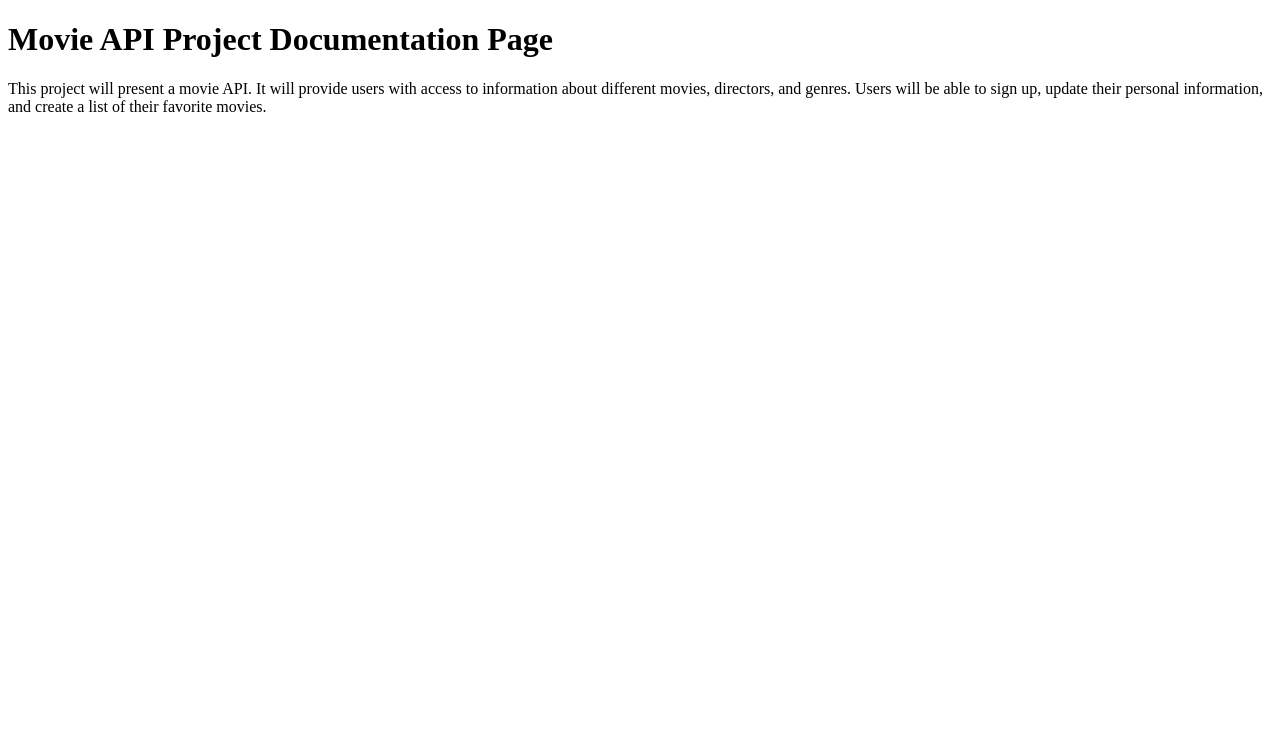
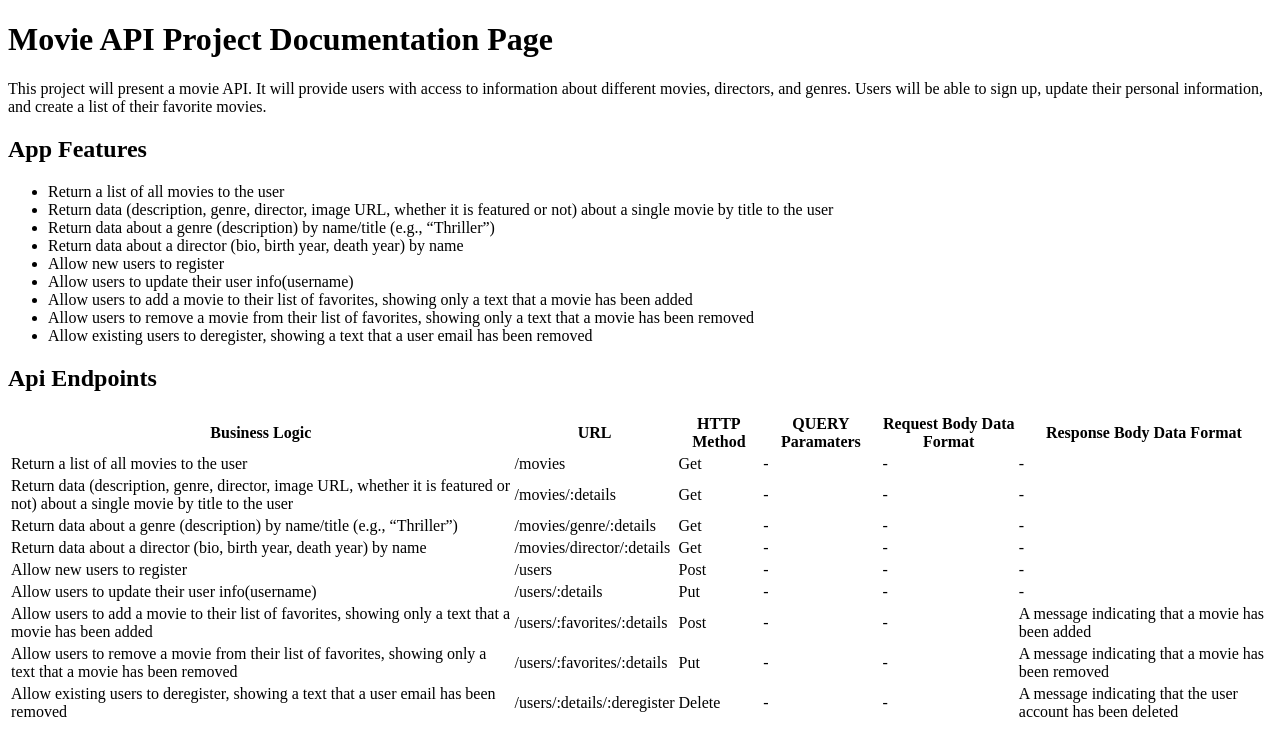
Before and after one commit to SpenUtt/movie_api, a website: page public/documentation.html in a window 1280 px wide. Drawn offline with Linux system fonts and the light colour scheme.

Commit message:
added list of features and table of endpoints

```diff
--- a/public/documentation.html
+++ b/public/documentation.html
@@ -5,7 +5,122 @@
         <title>Documentation</title>
     </head>
     <body>
-        <h1>Movie API Project Documentation Page</h1>
-        <p>This project will present a movie API. It will provide users with access to information about different movies, directors, and genres. Users will be able to sign up, update their personal information, and create a list of their favorite movies.</p>
+        <div>
+            <h1>Movie API Project Documentation Page</h1>
+            <p>This project will present a movie API. It will provide users with access to information about different movies, directors, and genres. Users will be able to sign up, update their personal information, and create a list of their favorite movies.</p>
+        </div>
+        <div>
+            <h2>App Features</h2>
+            <ul>
+                <li>Return a list of all movies to the user</li>
+                <li>Return data (description, genre, director, image URL, whether it is featured or not) about a single movie by title to the user</li>
+                <li>Return data about a genre (description) by name/title (e.g., “Thriller”)</li>
+                <li>Return data about a director (bio, birth year, death year) by name</li>
+                <li>Allow new users to register</li>
+                <li>Allow users to update their user info(username)</li>
+                <li>Allow users to add a movie to their list of favorites, showing only a text that a movie has been added</li>
+                <li>Allow users to remove a movie from their list of favorites, showing only a text that a movie has been removed</li>
+                <li>Allow existing users to deregister, showing a text that a user email has been removed</li>
+            </ul>
+        </div>
+        <div>
+            <h2>Api Endpoints</h2>
+            <table>
+                <thead>
+                    <tr>
+                        <th>Business Logic</th>
+                        <th>URL</th>
+                        <th>HTTP Method</th>
+                        <th>QUERY Paramaters</th>
+                        <th>Request Body Data Format</th>
+                        <th>Response Body Data Format</th>
+                    </tr>
+                </thead>
+
+                <tbody>
+                    <tr>
+                        <td>Return a list of all movies to the user</td>
+                        <td>/movies</td>
+                        <td>Get</td>
+                        <td>-</td>
+                        <td>-</td>
+                        <td>-</td>
+                    </tr>
+
+                    <tr>
+                        <td>Return data (description, genre, director, image URL, whether it is featured or not) about a single movie by title to the user</td>
+                        <td>/movies/:details</td>
+                        <td>Get</td>
+                        <td>-</td>
+                        <td>-</td>
+                        <td>-</td>
+                    </tr>
+
+                    <tr>
+                        <td>Return data about a genre (description) by name/title (e.g., “Thriller”)</td>
+                        <td>/movies/genre/:details</td>
+                        <td>Get</td>
+                        <td>-</td>
+                        <td>-</td>
+                        <td>-</td>
+                    </tr>
+
+                    <tr>
+                        <td>Return data about a director (bio, birth year, death year) by name</td>
+                        <td>/movies/director/:details</td>
+                        <td>Get</td>
+                        <td>-</td>
+                        <td>-</td>
+                        <td>-</td>
+                    </tr>
+
+                    <tr>
+                        <td>Allow new users to register</td>
+                        <td>/users</td>
+                        <td>Post</td>
+                        <td>-</td>
+                        <td>-</td>
+                        <td>-</td>
+                    </tr>
+
+                    <tr>
+                        <td>Allow users to update their user info(username)</td>
+                        <td>/users/:details</td>
+                        <td>Put</td>
+                        <td>-</td>
+                        <td>-</td>
+                        <td>-</td>
+                    </tr>
+
+
+                    <tr>
+                        <td>Allow users to add a movie to their list of favorites, showing only a text that a movie has been added</td>
+                        <td>/users/:favorites/:details</td>
+                        <td>Post</td>
+                        <td>-</td>
+                        <td>-</td>
+                        <td>A message indicating that a movie has been added</td>
+                    </tr>
+
+                    <tr>
+                        <td>Allow users to remove a movie from their list of favorites, showing only a text that a movie has been removed</td>
+                        <td>/users/:favorites/:details</td>
+                        <td>Put</td>
+                        <td>-</td>
+                        <td>-</td>
+                        <td>A message indicating that a movie has been removed</td>
+                    </tr>
+
+                    <tr>
+                        <td>Allow existing users to deregister, showing a text that a user email has been removed</td>
+                        <td>/users/:details/:deregister</td>
+                        <td>Delete</td>
+                        <td>-</td>
+                        <td>-</td>
+                        <td>A message indicating that the user account has been deleted</td>
+                    </tr>
+                </tbody>
+            </table>
+        </div>
     </body>
 </html>
```
